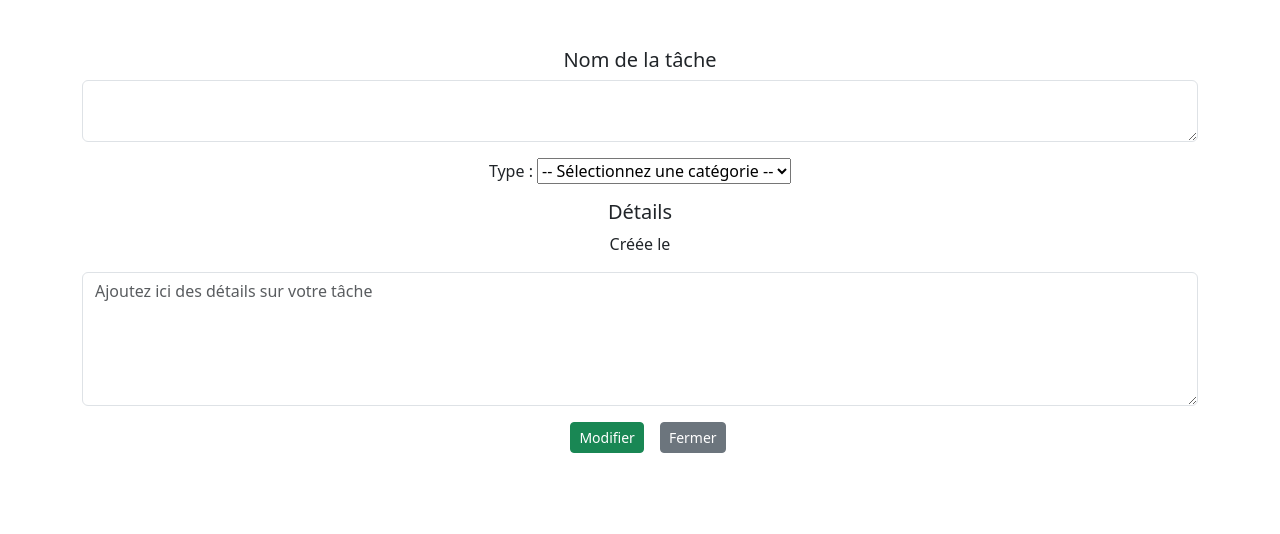
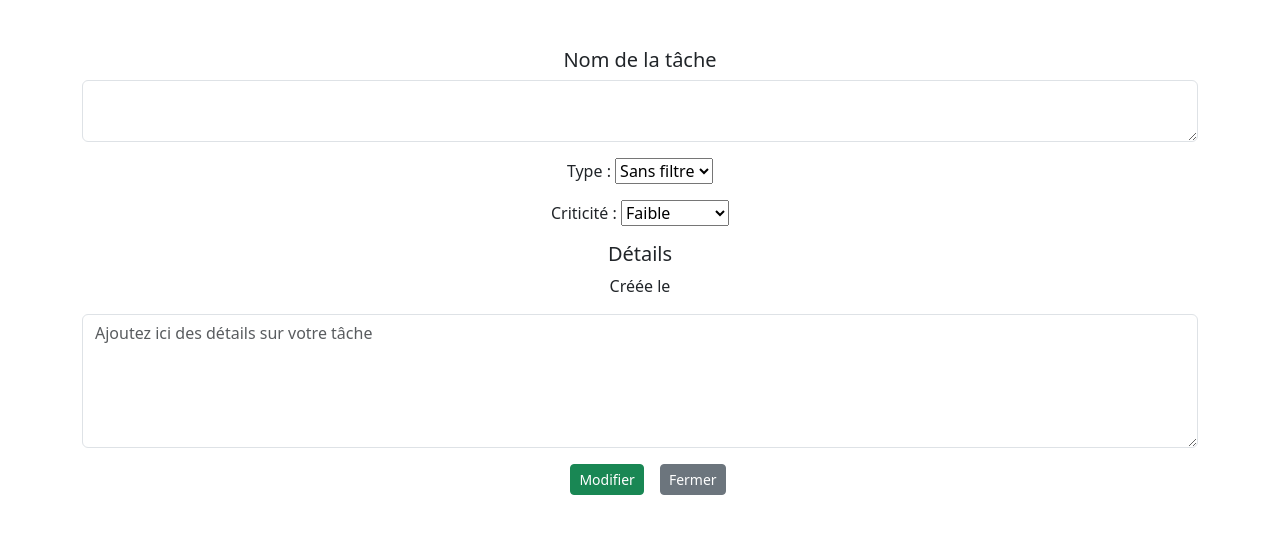
Before and after one commit to IdrissaSy7/ToDo, a React (Create React App) app: page /edit/1 in a window 1280 px wide. Shown: the top 534 px of the page. Built offline with nearby package versions, Linux system fonts and the light colour scheme.

Commit message:
Ajout filtre criticité Filtre de base = sans filtre Ajout couleurs Modifications style

```diff
--- a/src/components/Edit.js
+++ b/src/components/Edit.js
@@ -12,6 +12,8 @@ const Edit = () => {
   const [date, setDate] = useState("");
   // Ajout 28/07/24
   const [type, setType] = useState("");
+  // Ajout 09/08/25
+  const [urgent, setUrgent] = useState("");
 
   // Charge les données de la tâche a éditer
   useEffect(() => {
@@ -25,6 +27,7 @@ const Edit = () => {
       setDetails(taskToEdit.details);
       setDate(taskToEdit.date);
       setType(taskToEdit.type);
+      setUrgent(taskToEdit.urgent);
     }
   }, [id]);
 
@@ -37,8 +40,9 @@ const Edit = () => {
         ? {
             ...taskItem,
             name: task,
+            type: type,
             details: details,
-            type: type,
+            urgent: urgent,
           }
         : taskItem
     );
@@ -67,9 +71,23 @@ const Edit = () => {
             <label>
               Type :{" "}
               <select value={type} onChange={(e) => setType(e.target.value)}>
-                <option value="">-- Sélectionnez une catégorie --</option>
-                <option value="Travail">Travail</option>
-                <option value="Personnel">Personnel</option>
+                <option value="">Sans filtre</option>
+                <option value="travail">Travail</option>
+                <option value="personnel">Personnel</option>
+              </select>
+            </label>
+          </Stack>
+
+          <Stack className="mt-3 text-center">
+            <label>
+              Criticité :{" "}
+              <select
+                value={urgent}
+                onChange={(e) => setUrgent(e.target.value)}
+              >
+                <option value="faible">Faible</option>
+                <option value="moyenne">Moyenne</option>
+                <option value="importante">Importante</option>
               </select>
             </label>
           </Stack>
--- a/src/components/Home.js
+++ b/src/components/Home.js
@@ -28,7 +28,9 @@ const Home = () => {
   const currentDate = date + "/" + month + "/" + year;
   const [dateAdd, setdateAdd] = useState(currentDate);
   // Ajout 28/07/24
-  const [type, setType] = useState("Travail");
+  const [type, setType] = useState("");
+  // Ajout 09/08/25
+  const [urgent, setUrgent] = useState("faible");
 
   // Chargement initial des tâches du localStorage
   useEffect(() => {
@@ -52,6 +54,8 @@ const Home = () => {
       details: details,
       date: dateAdd,
       type: type,
+      // Ajout 09/08/25
+      urgent: urgent,
     };
 
     const newTasks = [...tasks, newTask];
@@ -97,6 +101,8 @@ const Home = () => {
 
         <h6 className="text-center">{tasks.length} tâches</h6>
 
+        {/* Sans filtre */}
+
         {tasks.length > 0 ? (
           <>
             {tasks
@@ -116,9 +122,9 @@ const Home = () => {
                     onChange={() => handleCompleted(item.id)}
                   />
                   <Col
-                    className={`${
+                    className={` ${
                       item.completed ? "text-decoration-line-through" : ""
-                    }`}
+                    } ${item.urgent} `}
                   >
                     <span className="task-name">
                       <Link to={`/edit/${item.id}`}>{item.name}</Link>
@@ -136,12 +142,58 @@ const Home = () => {
                 </Stack>
               ))}
 
+            {/* Travail */}
+
             <Accordion defaultActiveKey="0" flush className="mt-4">
               <AccordionItem eventKey="0" className="mb-3">
                 <AccordionHeader>Travail</AccordionHeader>
                 <AccordionBody>
                   {tasks
-                    .filter((item) => item.type === "Travail")
+                    .filter((item) => item.type === "travail")
+                    .map((item) => (
+                      <Stack
+                        direction="horizontal"
+                        gap={2}
+                        className="div-task pt-4 pb-4"
+                        key={item.id}
+                      >
+                        <Form.Check
+                          type="switch"
+                          id={`switch-${item.id}`}
+                          checked={item.completed}
+                          isValid={true}
+                          onChange={() => handleCompleted(item.id)}
+                        />
+
+                        <Col
+                          className={` ${
+                            item.completed ? "text-decoration-line-through" : ""
+                          } ${item.urgent} `}
+                        >
+                          <span className="task-name">
+                            <Link to={`/edit/${item.id}`}>{item.name}</Link>
+                          </span>
+                        </Col>
+                        <Button
+                          className="btnDanger"
+                          variant="danger"
+                          size="sm"
+                          onClick={() => handleDelete(item.id)}
+                        >
+                          <i className="fa-solid fa-trash-can"></i>
+                        </Button>
+                      </Stack>
+                    ))}
+                </AccordionBody>
+              </AccordionItem>
+
+              {/* Personnel */}
+
+              <AccordionItem eventKey="1">
+                <AccordionHeader>Personnel</AccordionHeader>
+                <AccordionBody>
+                  {tasks
+                    .filter((item) => item.type === "personnel")
                     .map((item) => (
                       <Stack
                         direction="horizontal"
@@ -157,51 +209,9 @@ const Home = () => {
                           onChange={() => handleCompleted(item.id)}
                         />
                         <Col
-                          className={`${
+                          className={` ${
                             item.completed ? "text-decoration-line-through" : ""
-                          }`}
-                        >
-                          <span className="task-name">
-                            <Link to={`/edit/${item.id}`}>{item.name}</Link>
-                          </span>
-                        </Col>
-
-                        <Button
-                          className="btnDanger"
-                          variant="danger"
-                          size="sm"
-                          onClick={() => handleDelete(item.id)}
-                        >
-                          <i className="fa-solid fa-trash-can"></i>
-                        </Button>
-                      </Stack>
-                    ))}
-                </AccordionBody>
-              </AccordionItem>
-
-              <AccordionItem eventKey="1">
-                <AccordionHeader>Personnel</AccordionHeader>
-                <AccordionBody>
-                  {tasks
-                    .filter((item) => item.type === "Personnel")
-                    .map((item) => (
-                      <Stack
-                        direction="horizontal"
-                        gap={2}
-                        className="div-task pt-4 pb-4"
-                        key={item.id}
-                      >
-                        <Form.Check
-                          type="switch"
-                          id={`switch-${item.id}`}
-                          checked={item.completed}
-                          isValid={true}
-                          onChange={() => handleCompleted(item.id)}
-                        />
-                        <Col
-                          className={`${
-                            item.completed ? "text-decoration-line-through" : ""
-                          }`}
+                          } ${item.urgent} `}
                         >
                           <span className="task-name">
                             <Link to={`/edit/${item.id}`}>{item.name}</Link>
--- a/src/style.scss
+++ b/src/style.scss
@@ -1,3 +1,11 @@
+a {
+  color: black;
+  text-decoration: none;
+  cursor: pointer;
+  font-size: 1rem;
+  font-weight: 500;
+}
+
 .div-task {
   position: relative;
 
@@ -8,12 +16,6 @@
     width: 90%;
     height: 1px;
     background: #198754b9;
-  }
-
-  .task-name a {
-    color: black;
-    text-decoration: none;
-    cursor: pointer;
   }
 
   .btnDanger,
@@ -47,3 +49,17 @@
 .accordion-button:focus {
   box-shadow: none;
 }
+
+.accordion-body {
+  padding: 0rem;
+}
+
+.moyenne span a {
+  color: #cb7144;
+  font-weight: 700;
+}
+
+.importante span a {
+  color: #cb4444;
+  font-weight: 900;
+}
```
Also changed, not shown: 11 other files (tests, documents, lock files or other folders).
